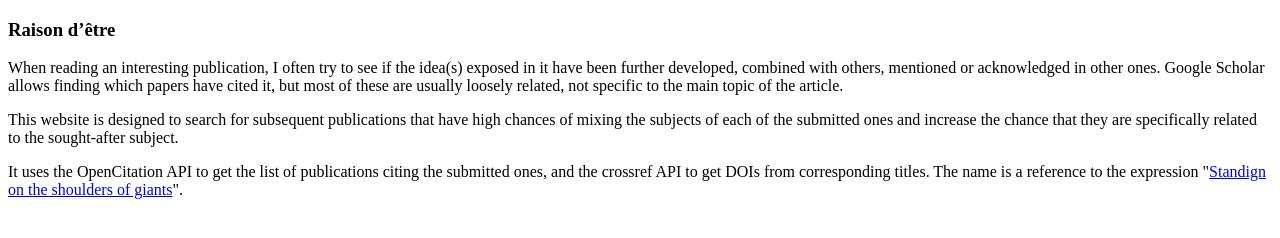
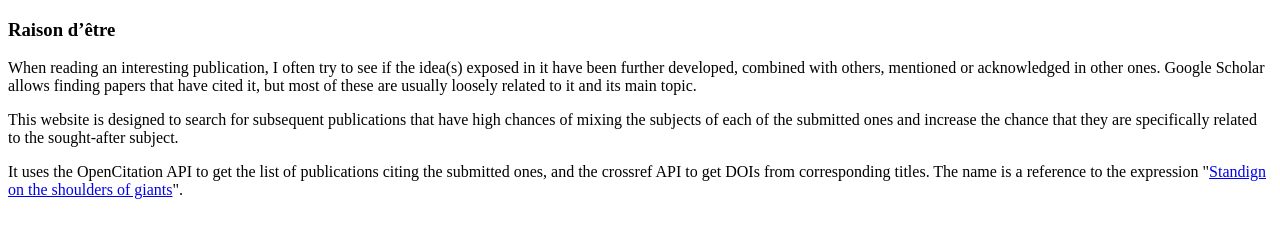
Before and after one commit to Consistos/On-the-cites-of, a plain HTML site: page raisondetre.html in a window 1280 px wide. Drawn offline with Linux system fonts and the light colour scheme.

Commit message:
Change formulation

```diff
--- a/raisondetre.html
+++ b/raisondetre.html
@@ -7,7 +7,7 @@
 <body>
 <h3>Raison d’être<h3></h3>
 
-<p>When reading an interesting publication, I often try to see if the idea(s) exposed in it have been further developed, combined with others, mentioned or acknowledged in other ones. Google Scholar allows finding which papers have cited it, but most of these are usually loosely related, not specific to the main topic of the article.
+<p>When reading an interesting publication, I often try to see if the idea(s) exposed in it have been further developed, combined with others, mentioned or acknowledged in other ones. Google Scholar allows finding papers that have cited it, but most of these are usually loosely related to it and its main topic.
 
 <p>This website is designed to search for subsequent publications that have high chances of mixing the subjects of each of the submitted ones and increase the chance that they are specifically related to the sought-after subject.</p>
 
```
